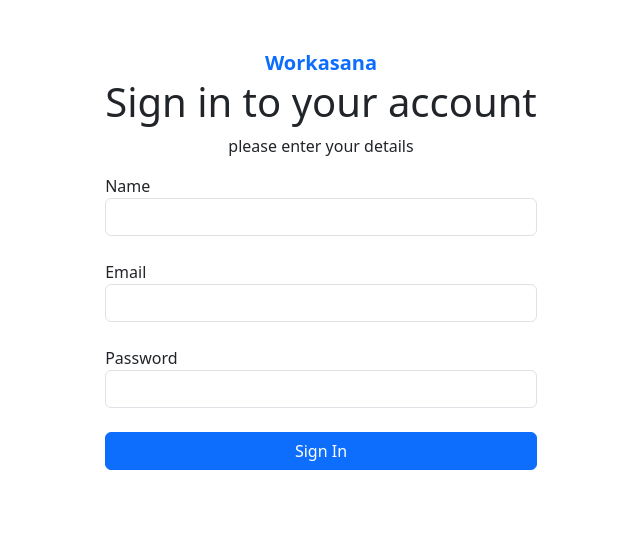
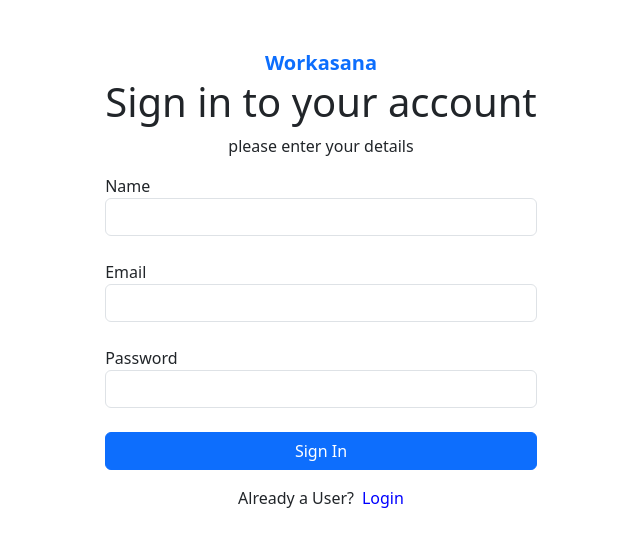
Before and after one commit to aatishjadhav/TaskLane, a React (Vite) app in the folder frontend/: page /signup in a window 1280 px wide. Shown: the top 546 px of the page, without its empty margins (319-959 px from the left). Built offline with nearby package versions, Linux system fonts and the light colour scheme; no server answers.

Commit message:
changes in login and signup pages

```diff
--- a/frontend/src/pages/Login.jsx
+++ b/frontend/src/pages/Login.jsx
@@ -1,57 +1,7 @@
-// import { useEffect, useState } from "react";
-// import { useNavigate } from "react-router-dom";
-
-// const Login = () => {
-//   const [email, setEmail] = useState("");
-//   const [password, setPassword] = useState("");
-
-//   const handleLogin = async (e) => {
-//     e.preventDefault();
-//     const response = await fetch("http://localhost:4000/login", {
-//       method: "POST",
-//       headers: {
-//         "Content-Type": "application/json",
-//       },
-//       body: JSON.stringify({ email, password }),
-//     });
-//     const data = await response.json();
-//     console.log(data);
-//     localStorage.setItem("token", data.token);
-
-//   };
-//   return (
-//     <div className="d-flex justify-content-center align-items-center py-5">
-//       <form action="" onSubmit={handleLogin}>
-//         <div className="text-center">
-//         <span className="text-primary fw-bold fs-5">Workasana</span>
-//           <h1>Login in to your account</h1>
-//           <p>please enter your details</p>
-//         </div>
-
-//         <label htmlFor="">Email</label>
-//         <br />
-//         <input className="form-control" type="text" onChange={(e) => setEmail(e.target.value)} />
-//         <br />
-
-//         <label htmlFor="">Password</label>
-//         <br />
-//         <input className="form-control" type="text" onChange={(e) => setPassword(e.target.value)} />
-//         <br />
-
-
-//         <button type="submit" className="btn btn-primary w-100">
-//           Login
-//         </button>
-//       </form>
-//     </div>
-//   );
-// };
-
-// export default Login;
-
-
 import { useEffect, useState } from "react";
 import { useNavigate } from "react-router-dom";
+import { Link } from "react-router-dom";
+import { BASE_URL } from "../config";
 
 const Login = () => {
   const navigate = useNavigate();
@@ -64,7 +14,7 @@
     setError("");
 
     try {
-      const response = await fetch("http://localhost:4000/login", {
+      const response = await fetch(`${BASE_URL}/login`, {
         method: "POST",
         headers: {
           "Content-Type": "application/json",
@@ -81,7 +31,7 @@
 
       localStorage.setItem("token", data.token);
       localStorage.setItem("users", JSON.stringify(data.user));
-      navigate("/dashboard");
+      navigate("/setting");
     } catch (err) {
       setError("Something went wrong. Please try again.");
     }
@@ -121,6 +71,12 @@
         <button type="submit" className="btn btn-primary w-100">
           Login
         </button>
+        <div className="d-flex gap-2 py-3 justify-content-center align-items-center">
+            <span> New User?</span>{" "}
+            <Link to="/signup" className="nav-link" style={{ color: "blue" }}>
+              Sign Up
+            </Link>
+          </div>
       </form>
     </div>
   );
--- a/frontend/src/pages/Signup.jsx
+++ b/frontend/src/pages/Signup.jsx
@@ -1,5 +1,7 @@
 import { useState } from "react";
 import { useNavigate } from "react-router-dom";
+import { Link } from "react-router-dom";
+import { BASE_URL } from "../config";
 
 const Signup = () => {
   const navigate = useNavigate();
@@ -9,7 +11,7 @@
 
   const handleLogin = async (e) => {
     e.preventDefault();
-    const response = await fetch("http://localhost:4000/signup", {
+    const response = await fetch(`${BASE_URL}/signup`, {
       method: "POST",
       headers: {
         "Content-Type": "application/json",
@@ -18,7 +20,7 @@
     });
     const data = await response.json();
     console.log(data);
-    navigate("/login");
+    navigate("/");
   };
   return (
     <div className="d-flex justify-content-center align-items-center py-5">
@@ -59,6 +61,12 @@
         <button type="submit" className="btn btn-primary w-100">
           Sign In
         </button>
+        <div className="d-flex gap-2 py-3 justify-content-center align-items-center">
+          <span> Already a User?</span>{" "}
+          <Link to="/" className="nav-link" style={{ color: "blue" }}>
+            Login
+          </Link>
+        </div>
       </form>
     </div>
   );
```
